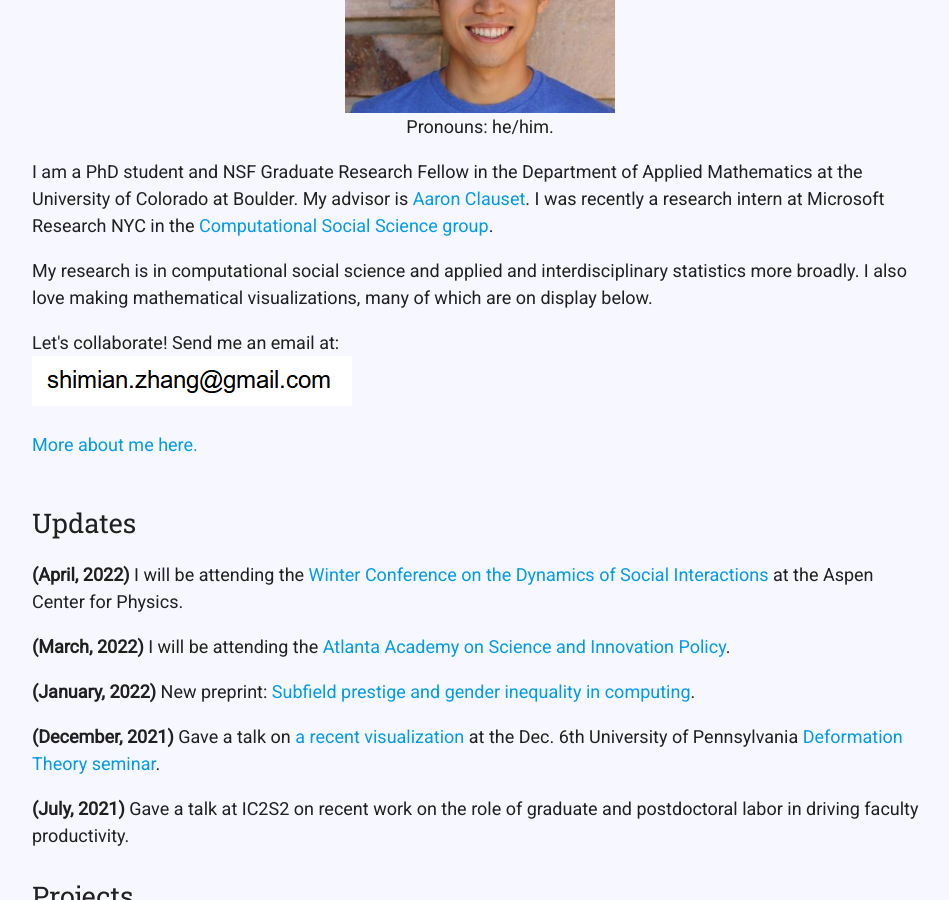
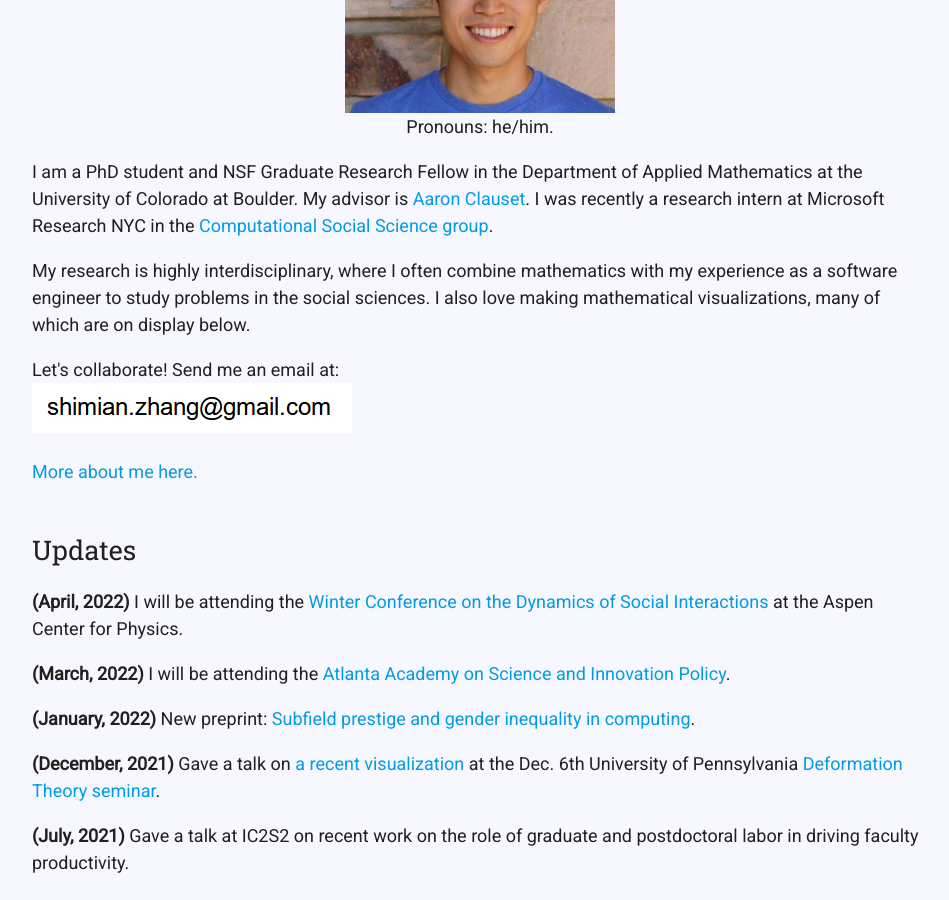
Before and after one commit to samzhang111/samzhang111.github.io, a Jekyll site: the page built from index.html, in a window 1280 px wide and 900 px high, scrolled down 305 px. Shown: the whole window, without its empty margins (160-1109 px from the left). Built offline with Jekyll 4.4.1, drawn with Linux system fonts in a browser that asks for light colours; nearby versions of some CDN libraries.

Commit message:
research thing

```diff
--- a/index.html
+++ b/index.html
@@ -13,7 +13,7 @@ layout: default
     I was recently a research intern at Microsoft Research NYC in the <a href="https://www.microsoft.com/en-us/research/theme/computational-social-science/" target="_blank">Computational Social Science group</a>.
 
     <p>
-    My research is in computational social science and applied and interdisciplinary statistics more broadly.
+    My research is highly interdisciplinary, where I often combine mathematics with my experience as a software engineer to study problems in the social sciences.
     I also love making mathematical visualizations, many of which are on display below.
 
     <p>
```
